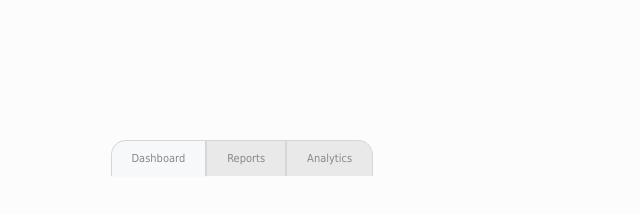
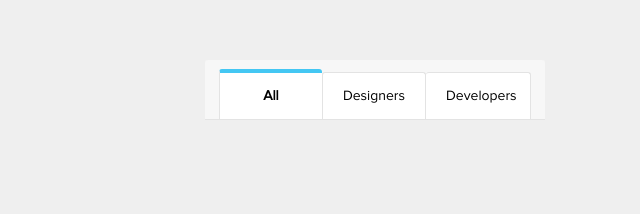
Before and after one commit to SlavaGvsh/Tabs-progect-_4, a plain HTML site: page index.html in a window 1280 px wide. Shown: the whole page, without its empty margins (265-905 px from the left). Drawn offline with nearby package versions, Linux system fonts and the light colour scheme.

Commit message:
Add tabs

```diff
--- a/css/style.scss
+++ b/css/style.scss
@@ -65,8 +65,48 @@ h1,h2,h3,h4,h5,h6{font-size: inherit;font-weight: 400;}
 
 body{
   background-color: #efefef;
+  font: 14px/18px 'Proxima Nova Regular', sans-serif;
 }
 .container{
   width: 340px;
   margin: 60px auto;
+  .bg-tabs{
+    background-color: #f7f7f7;
+    padding: 12px 14px 0;
+    border-radius: 3px 3px 0 0;
+    border-bottom: 1px solid #e3e3e3;
+    .tabs {
+
+      ul {
+        display: flex;
+        justify-content: center;
+        .tabs-items {
+          flex: 1;
+          max-width: 105px;
+          border: 1px solid #e3e3e3;
+          border-radius: 3px 3px 0 0;
+          border-bottom: none;
+          background-color: #ffffff;
+          &:first-child{
+            border-right: none;
+          }
+          &:last-child{
+            border-left: none;
+          }
+          &.active{
+            border-top: 4px solid #44c7f3;
+            margin: -3px 0 0;
+            font-weight: bold;
+
+          }
+          a {
+            display: block;
+            padding: 14px 20px;
+            text-align: center;
+            color: #000;
+          }
+        }
+      }
+    }
+  }
 }
--- a/index.html
+++ b/index.html
@@ -10,21 +10,16 @@
 </head>
 <body>
     <div class="container">
-        <div>
+        <div class="bg-tabs">
             <nav class="tabs">
                 <ul>
-                    <li class="active"><a href="#dashboard">Dashboard</a></li>
-                    <li><a href="#reports">Reports</a></li>
-                    <li><a href="#analytics">Analytics</a></li>
+                    <li class="active tabs-items"><a href="#all">All</a></li>
+                    <li class="tabs-items"><a href="#designers">Designers</a></li>
+                    <li class="tabs-items"><a href="#developers">Developers</a></li>
                 </ul>
             </nav>
         </div>
     </div>
-
-
-
-
-
 
     <script src="https://cdnjs.cloudflare.com/ajax/libs/jquery/3.6.0/jquery.min.js"></script>
     <script>
@@ -35,12 +30,12 @@
                 $('.tabs li').removeClass('active');
                 $(this).parent().addClass('active');
 
-                // Display active tab
-                let currentTab = $(this).attr('href');
-                $('.tabs-content').removeClass('active');
-                $(currentTab).addClass('active');
-
-                return false;
+                // // Display active tab
+                // let currentTab = $(this).attr('href');
+                // $('.tabs-content').removeClass('active');
+                // $(currentTab).addClass('active');
+                //
+                // return false;
             });
         });
     </script>
```
Also changed, not shown: css/style.css, 1 other file.
